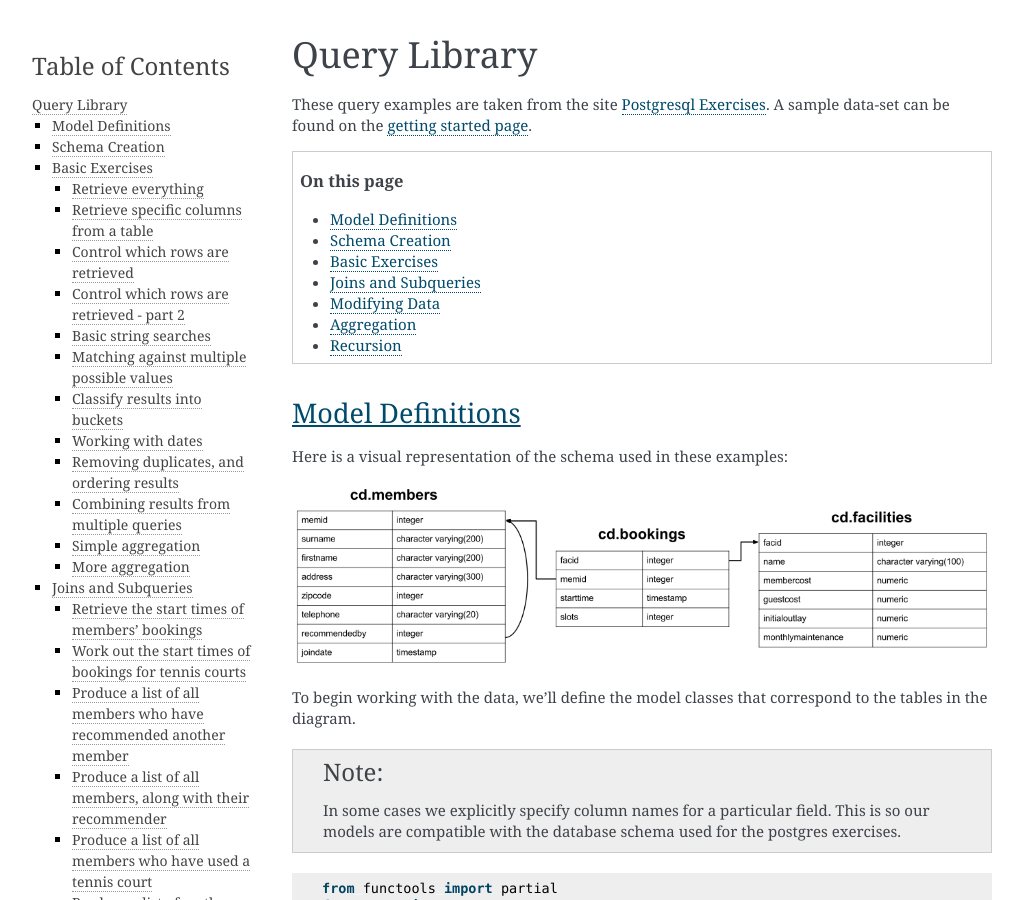
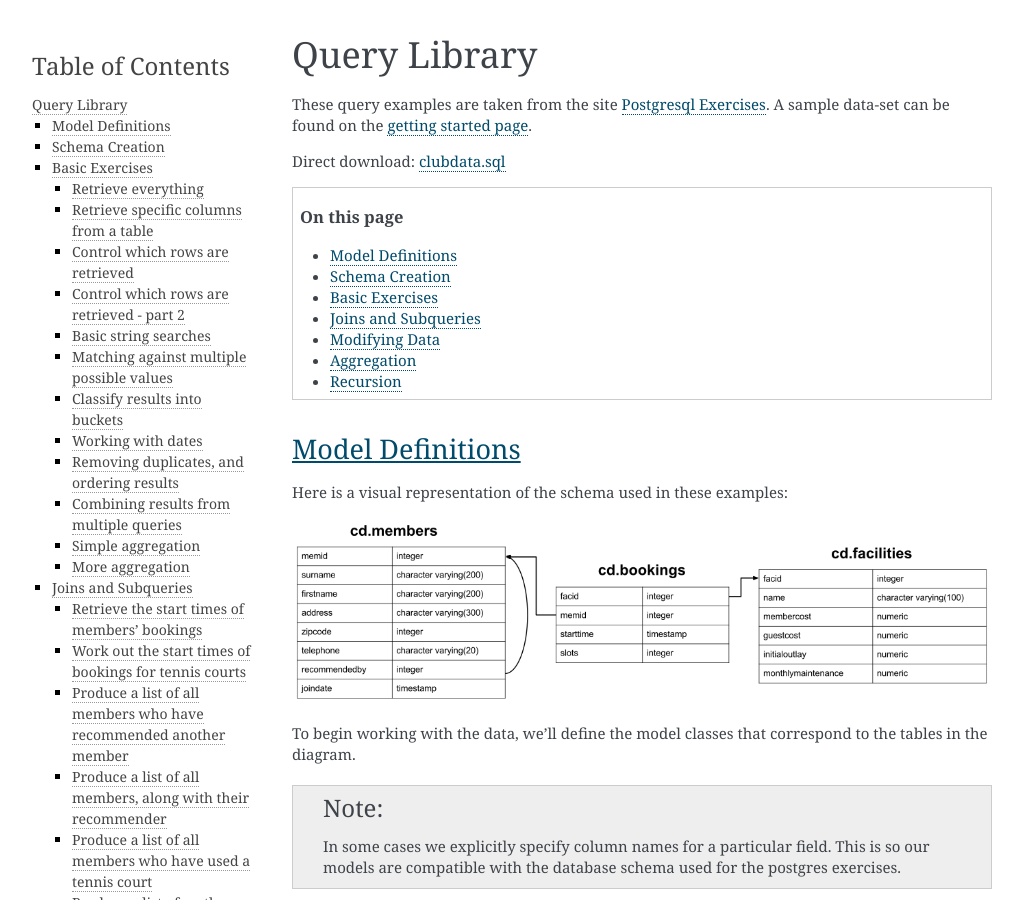
Before and after one commit to Star-DreamDev/myPeers, a Sphinx documentation site: the page built from docs/peers/query_library.rst, in a window 1280 px wide and 900 px high. Shown: the whole window, without its empty margins (118-1141 px from the left). Built offline with Sphinx 7.4.7, drawn with Linux system fonts in a browser that asks for light colours; the version number could not be read and is left out.

Commit message:
Add clubdata.sql and update refs.

```diff
--- a/docs/index.rst
+++ b/docs/index.rst
@@ -28,6 +28,7 @@ New to peers? These may help:
 * :ref:`Models and fields <models>`
 * :ref:`Querying <querying>`
 * :ref:`Relationships and joins <relationships>`
+* :ref:`Extensive library of SQL / Peers examples <query-library>`
 * :ref:`Flask setup <flask>` or :ref:`FastAPI setup <fastapi>`
 
 Contents:
--- a/docs/peers/query_library.rst
+++ b/docs/peers/query_library.rst
@@ -5,7 +5,9 @@ Query Library
 
 These query examples are taken from the site `Postgresql Exercises
 <https://pgexercises.com/>`_. A sample data-set can be found on the `getting
-started page <https://pgexercises.com/gettingstarted.html>`_.
+started page <https://pgexercises.com/gettingstarted.html>`__.
+
+Direct download: `clubdata.sql <https://raw.githubusercontent.com/Star-DreamDev/peers/refs/heads/master/docs/clubdata.sql>`__
 
 .. contents:: On this page
    :local:
--- a/docs/peers/querying.rst
+++ b/docs/peers/querying.rst
@@ -29,6 +29,8 @@ All examples use the following models (see :ref:`models`):
        timestamp = DateTimeField(default=datetime.datetime.now)
        is_published = BooleanField(default=True)
 
+
+.. seealso:: :ref:`Extensive library of SQL / Peers examples <query-library>`
 
 Selecting Records
 -----------------
--- a/docs/peers/writing.rst
+++ b/docs/peers/writing.rst
@@ -46,6 +46,8 @@ Methods which will be discussed:
 | DELETE          | * :meth:`Model.delete_instance`                           |
 |                 | * :meth:`Model.delete`                                    |
 +-----------------+-----------------------------------------------------------+
+
+.. seealso:: :ref:`Extensive library of SQL / Peers examples <query-library>`
 
 .. _inserting-records:
 
```
Also changed, not shown: 1 other file.
